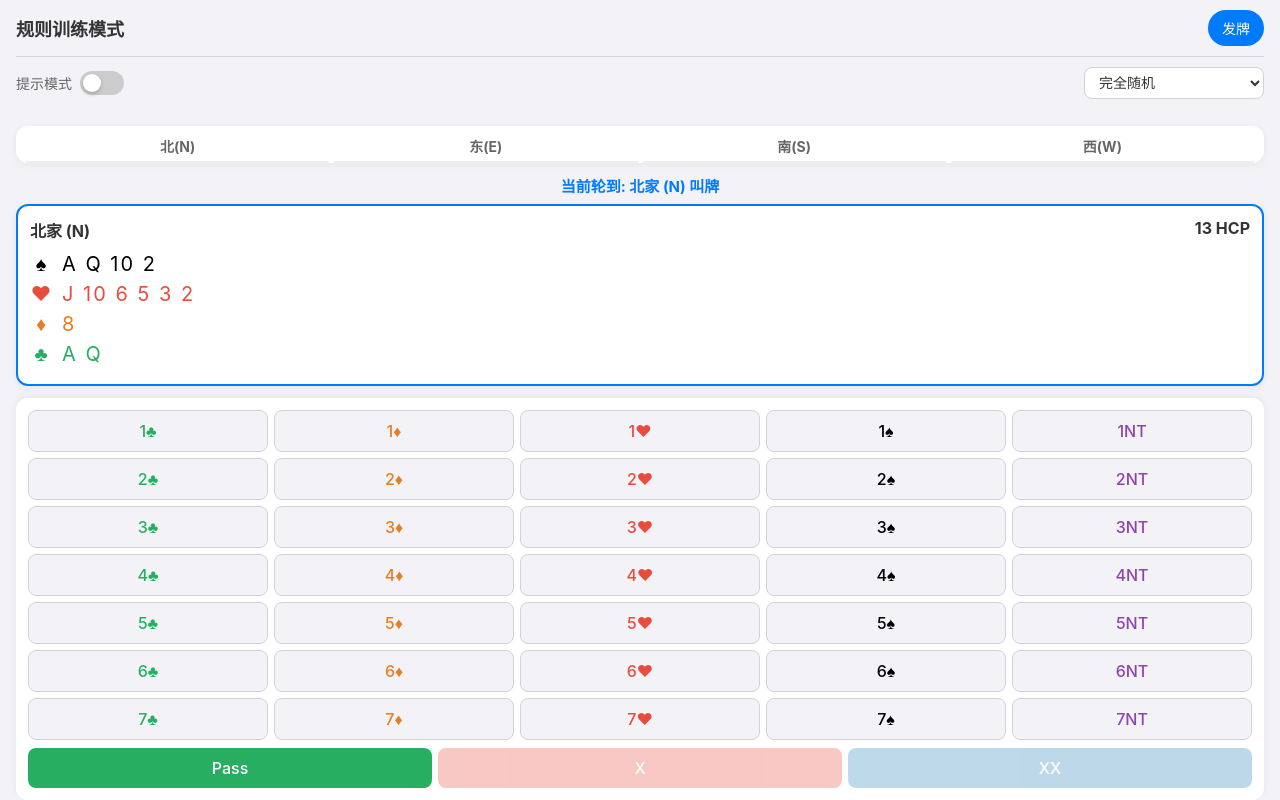
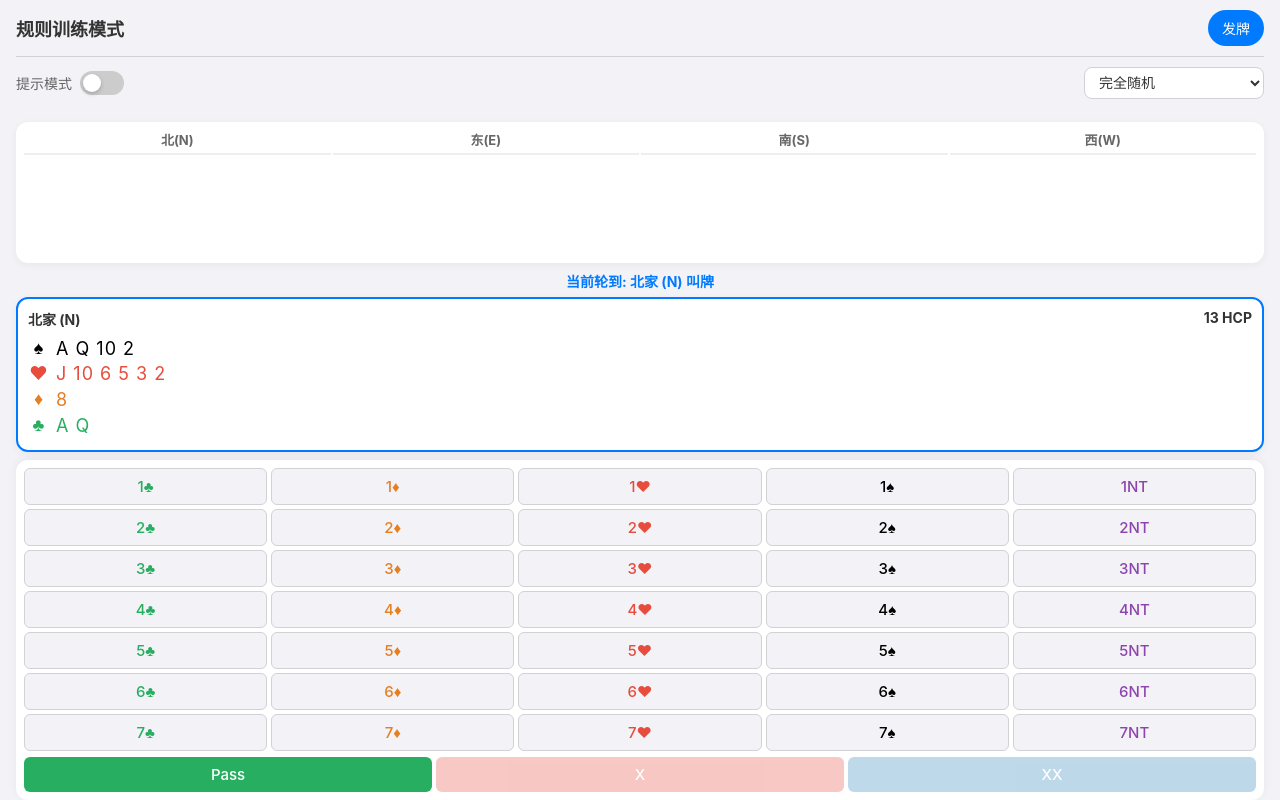
Before and after one commit to fe11x/counter, a plain HTML site: page card.html in a window 1280 px wide. Drawn offline with Linux system fonts and the light colour scheme.

Commit message:
布局调整

```diff
--- a/card.html
+++ b/card.html
@@ -138,46 +138,49 @@
 
     /* 叫牌过程展示区 */
     .auction-board {
-      flex: 1;
+      flex: 1; /* 核心：占据中间剩余的所有弹性高度 */
       background: var(--card-bg);
       border-radius: 12px;
-      margin: 12px 0;
-      padding: 10px;
+      margin: 8px 0;
+      padding: 8px;
       overflow-y: auto;
       box-shadow: 0 2px 8px rgba(0,0,0,0.05);
+      min-height: 80px; /* 保证哪怕被极度压缩也至少有80px高度用来滑动查看 */
     }
     .auction-grid {
       display: grid;
       grid-template-columns: repeat(4, 1fr);
       text-align: center;
-      gap: 5px;
+      gap: 2px;
     }
-    .auction-header { font-weight: bold; border-bottom: 2px solid #eee; padding-bottom: 5px; margin-bottom: 5px; font-size: 14px; color: #666; }
-    .auction-cell { padding: 4px 0; font-size: 16px; }
+    .auction-header { font-weight: bold; border-bottom: 2px solid #eee; padding-bottom: 4px; margin-bottom: 4px; font-size: 13px; color: #666; }
+    .auction-cell { padding: 2px 0; font-size: 15px; }
 
     /* 状态指示器 */
     .turn-indicator {
       text-align: center;
-      font-size: 15px;
+      font-size: 14px;
       font-weight: bold;
       color: var(--primary);
-      margin-bottom: 8px;
+      margin-bottom: 6px;
+      flex-shrink: 0;
     }
 
     /* 手牌与提示区并排容器 */
     .hand-and-hint-wrapper {
       display: flex;
-      gap: 10px;
-      margin-bottom: 12px;
+      gap: 8px;
+      margin-bottom: 8px;
       flex-shrink: 0; /* 绝对禁止被压缩 */
+      min-height: 120px; /* 保证并排时的最小高度 */
     }
 
     /* 手牌展示区 */
     .hand-display {
-      flex: 1; /* 占据剩余空间 */
+      flex: 1;
       background: var(--card-bg);
       border-radius: 12px;
-      padding: 12px;
+      padding: 10px;
       box-shadow: 0 2px 8px rgba(0,0,0,0.05);
       border: 2px solid transparent;
       transition: border-color 0.2s;
@@ -187,36 +190,37 @@
 
     /* 规则记忆提示面板 (放在手牌右边) */
     .rule-hint-box {
-      width: 145px; /* 固定宽度，适配手机屏幕 */
-      flex-shrink: 0; /* 禁止被压缩 */
+      width: 145px;
+      flex-shrink: 0;
       background: #eef7ff;
       border-top: 4px solid var(--primary);
-      padding: 10px;
+      padding: 8px;
       border-radius: 12px;
       font-size: 11px;
       color: #333;
-      line-height: 1.4;
+      line-height: 1.3;
       display: none;
       overflow-y: auto;
       box-shadow: 0 2px 8px rgba(0,0,0,0.05);
     }
-    .rule-hint-box strong { color: var(--primary); display: block; margin-bottom: 4px; font-size: 12px; }
+    .rule-hint-box strong { color: var(--primary); display: block; margin-bottom: 3px; font-size: 12px; }
 
     .hand-header {
       display: flex;
       justify-content: space-between;
-      margin-bottom: 10px;
+      margin-bottom: 8px;
       font-weight: bold;
+      font-size: 14px;
     }
     .suit-row {
       display: flex;
       align-items: center;
-      font-size: 20px;
-      letter-spacing: 2px;
-      margin-bottom: 6px;
+      font-size: 18px; /* 缩小牌面的字体大小，节省高度 */
+      letter-spacing: 1px;
+      margin-bottom: 4px; /* 缩小牌面间距 */
       font-family: "SF Pro Display", sans-serif;
     }
-    .suit-icon { width: 24px; text-align: center; margin-right: 8px; }
+    .suit-icon { width: 22px; text-align: center; margin-right: 6px; }
 
     .spades { color: var(--spades); }
     .hearts { color: var(--hearts); }
@@ -228,28 +232,28 @@
     .bidding-box {
       background: var(--card-bg);
       border-radius: 12px;
-      padding: 12px;
-      padding-bottom: calc(12px + env(safe-area-inset-bottom));
+      padding: 8px; /* 减少内边距 */
+      padding-bottom: calc(8px + env(safe-area-inset-bottom));
       box-shadow: 0 -2px 10px rgba(0,0,0,0.05);
       flex-shrink: 0; /* 绝对禁止被压缩 */
     }
     .bid-grid {
       display: grid;
       grid-template-columns: repeat(5, 1fr);
-      gap: 6px;
-      margin-bottom: 8px;
+      gap: 4px; /* 缩小叫牌按钮之间的缝隙 */
+      margin-bottom: 6px;
     }
     .action-grid {
       display: grid;
       grid-template-columns: repeat(3, 1fr);
-      gap: 6px;
+      gap: 4px;
     }
     .bid-btn {
       background: #f2f2f7;
       border: 1px solid #d1d1d6;
-      border-radius: 8px;
-      padding: 10px 0;
-      font-size: 16px;
+      border-radius: 6px; /* 稍微减小圆角 */
+      padding: 8px 0; /* 纵向压缩，核心动作！ */
+      font-size: 15px; /* 稍微缩小字体 */
       font-weight: 500;
       display: flex;
       justify-content: center;
```
